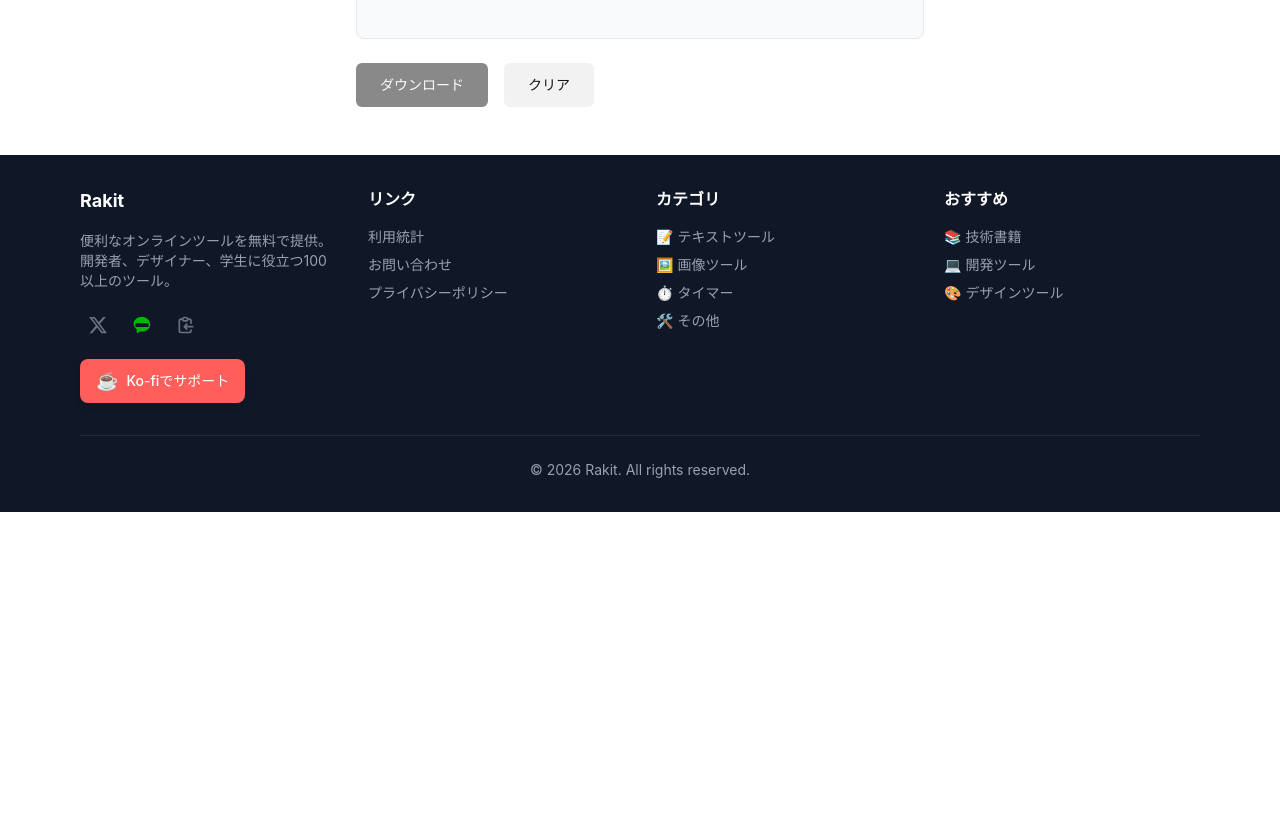
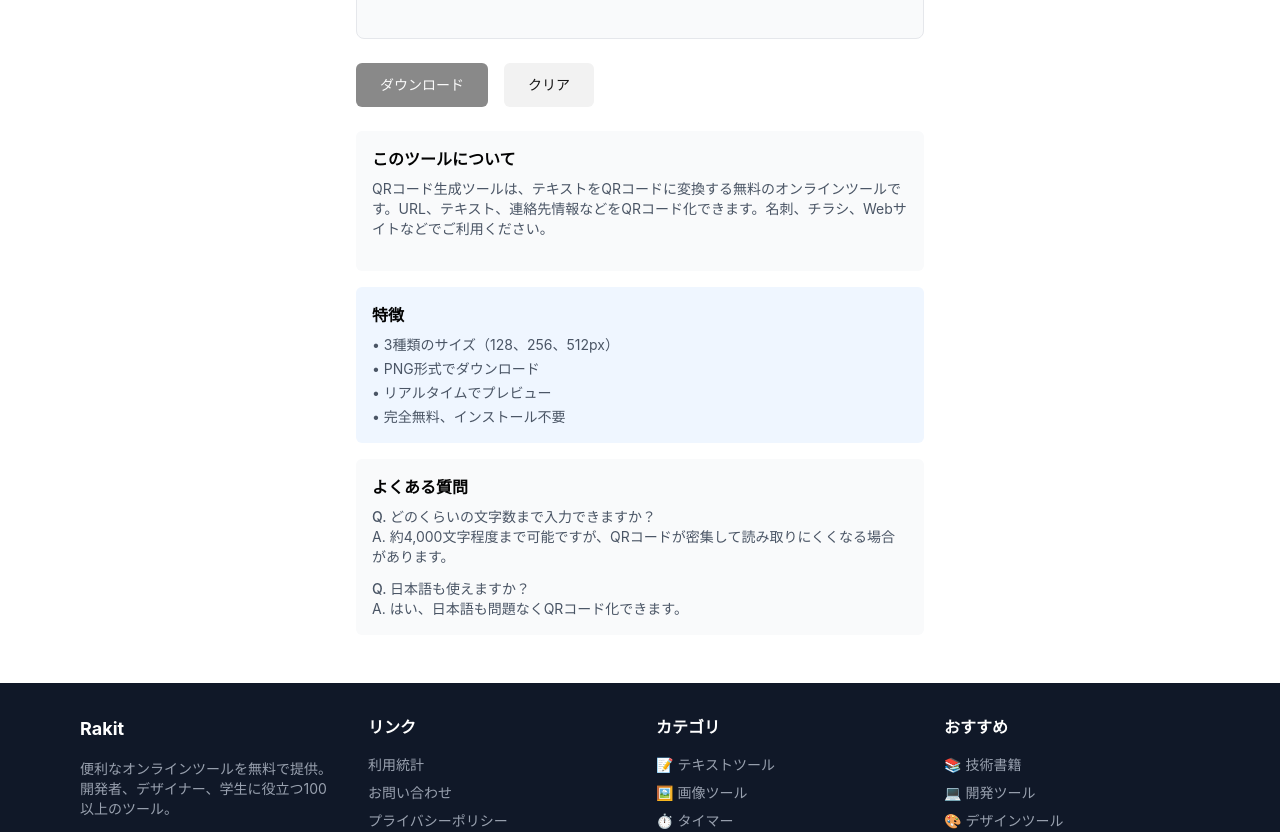
Before and after one commit to jiroor/v2, a React (Vite) app in the folder apps/web/: page /other/qrcode in a window 1280 px wide. Shown: the part 580-1412 px from the top of the page. Before the commit the page ends 1092 px from the top, so only its background shows below. Built offline with nearby package versions, Linux system fonts and the light colour scheme.

Commit message:
feat: Otherツールに説明・特徴・FAQを追加（QR、パスワード強度、消費税）

```diff
--- a/apps/web/src/pages/OtherTools/PasswordStrengthChecker.tsx
+++ b/apps/web/src/pages/OtherTools/PasswordStrengthChecker.tsx
@@ -159,6 +159,40 @@ function PasswordStrengthChecker() {
             <li>• 入力内容は送信されません</li>
           </ul>
         </div>
+
+        {/* このツールについて */}
+        <div className="mt-6 p-4 bg-gray-50 rounded-md">
+          <h3 className="font-semibold mb-2">このツールについて</h3>
+          <p className="text-sm text-gray-600 mb-4">
+            パスワード強度チェッカーは、パスワードの安全性を分析する無料のオンラインツールです。長さ、文字種、パターンをチェックして、安全なパスワード作成の参考になります。
+          </p>
+        </div>
+
+        {/* 特徴 */}
+        <div className="mt-4 p-4 bg-blue-50 rounded-md">
+          <h3 className="font-semibold mb-2">特徴</h3>
+          <ul className="text-sm text-gray-600 space-y-1">
+            <li>• 8項目のチェックリスト</li>
+            <li>• リアルタイムで分析</li>
+            <li>• 改善のヒントを表示</li>
+            <li>• 完全無料、ブラウザ上で動作</li>
+          </ul>
+        </div>
+
+        {/* よくある質問 */}
+        <div className="mt-4 p-4 bg-gray-50 rounded-md">
+          <h3 className="font-semibold mb-2">よくある質問</h3>
+          <div className="text-sm text-gray-600 space-y-3">
+            <div>
+              <p className="font-medium">Q. 入力したパスワードは保存されますか？</p>
+              <p>A. いいえ、ブラウザ内で処理され、サーバーには送信されません。</p>
+            </div>
+            <div>
+              <p className="font-medium">Q. 強いパスワードの条件は？</p>
+              <p>A. 12文字以上で、大文字・小文字・数字・記号を含むことが推奨されます。</p>
+            </div>
+          </div>
+        </div>
       </div>
       {/* 広告 */}
       <div className="mt-8 pt-6 border-t border-gray-200">
--- a/apps/web/src/pages/OtherTools/QRCodeGenerator.tsx
+++ b/apps/web/src/pages/OtherTools/QRCodeGenerator.tsx
@@ -148,6 +148,40 @@ function QRCodeGenerator() {
           クリア
         </Button>
       </div>
+
+      {/* このツールについて */}
+      <div className="mt-6 p-4 bg-gray-50 rounded-md">
+        <h3 className="font-semibold mb-2">このツールについて</h3>
+        <p className="text-sm text-gray-600 mb-4">
+          QRコード生成ツールは、テキストをQRコードに変換する無料のオンラインツールです。URL、テキスト、連絡先情報などをQRコード化できます。名刺、チラシ、Webサイトなどでご利用ください。
+        </p>
+      </div>
+
+      {/* 特徴 */}
+      <div className="mt-4 p-4 bg-blue-50 rounded-md">
+        <h3 className="font-semibold mb-2">特徴</h3>
+        <ul className="text-sm text-gray-600 space-y-1">
+          <li>• 3種類のサイズ（128、256、512px）</li>
+          <li>• PNG形式でダウンロード</li>
+          <li>• リアルタイムでプレビュー</li>
+          <li>• 完全無料、インストール不要</li>
+        </ul>
+      </div>
+
+      {/* よくある質問 */}
+      <div className="mt-4 p-4 bg-gray-50 rounded-md">
+        <h3 className="font-semibold mb-2">よくある質問</h3>
+        <div className="text-sm text-gray-600 space-y-3">
+          <div>
+            <p className="font-medium">Q. どのくらいの文字数まで入力できますか？</p>
+            <p>A. 約4,000文字程度まで可能ですが、QRコードが密集して読み取りにくくなる場合があります。</p>
+          </div>
+          <div>
+            <p className="font-medium">Q. 日本語も使えますか？</p>
+            <p>A. はい、日本語も問題なくQRコード化できます。</p>
+          </div>
+        </div>
+      </div>
       </div>
     </>
   )
--- a/apps/web/src/pages/OtherTools/TaxCalculator.tsx
+++ b/apps/web/src/pages/OtherTools/TaxCalculator.tsx
@@ -167,6 +167,40 @@ function TaxCalculator() {
             <li>• 金額は整数に丸められます</li>
           </ul>
         </div>
+
+        {/* このツールについて */}
+        <div className="mt-6 p-4 bg-gray-50 rounded-md">
+          <h3 className="font-semibold mb-2">このツールについて</h3>
+          <p className="text-sm text-gray-600 mb-4">
+            消費税計算ツールは、税抜価格と税込価格を相互に計算する無料のオンラインツールです。標準税率10%と軽減税率8%に対応しています。請求書作成や買い物の計算に役立ちます。
+          </p>
+        </div>
+
+        {/* 特徴 */}
+        <div className="mt-4 p-4 bg-blue-50 rounded-md">
+          <h3 className="font-semibold mb-2">特徴</h3>
+          <ul className="text-sm text-gray-600 space-y-1">
+            <li>• 10%、8%のプリセット</li>
+            <li>• 双方向の計算に対応</li>
+            <li>• 消費税額も表示</li>
+            <li>• 完全無料、ブラウザ上で動作</li>
+          </ul>
+        </div>
+
+        {/* よくある質問 */}
+        <div className="mt-4 p-4 bg-gray-50 rounded-md">
+          <h3 className="font-semibold mb-2">よくある質問</h3>
+          <div className="text-sm text-gray-600 space-y-3">
+            <div>
+              <p className="font-medium">Q. 軽減税率は何に適用されますか？</p>
+              <p>A. 飲食料品、新聞などに適用されます。詳細は国税庁のサイトをご確認ください。</p>
+            </div>
+            <div>
+              <p className="font-medium">Q. 端数処理はどうなりますか？</p>
+              <p>A. 結果は整数に丸められます。</p>
+            </div>
+          </div>
+        </div>
       </div>
       {/* 広告 */}
       <div className="mt-8 pt-6 border-t border-gray-200">
```
